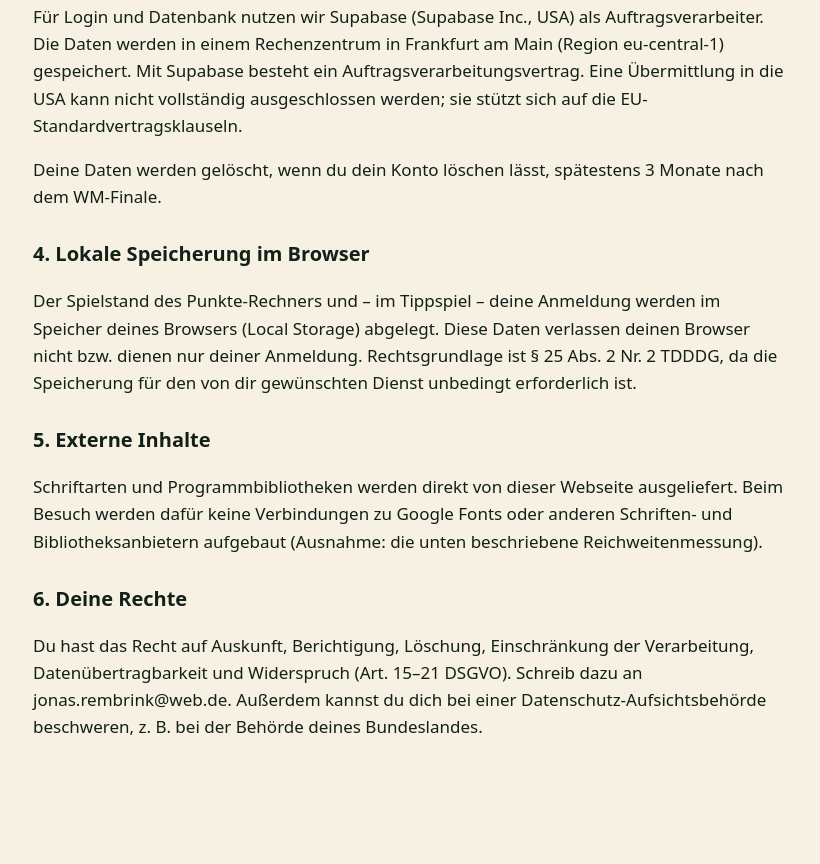
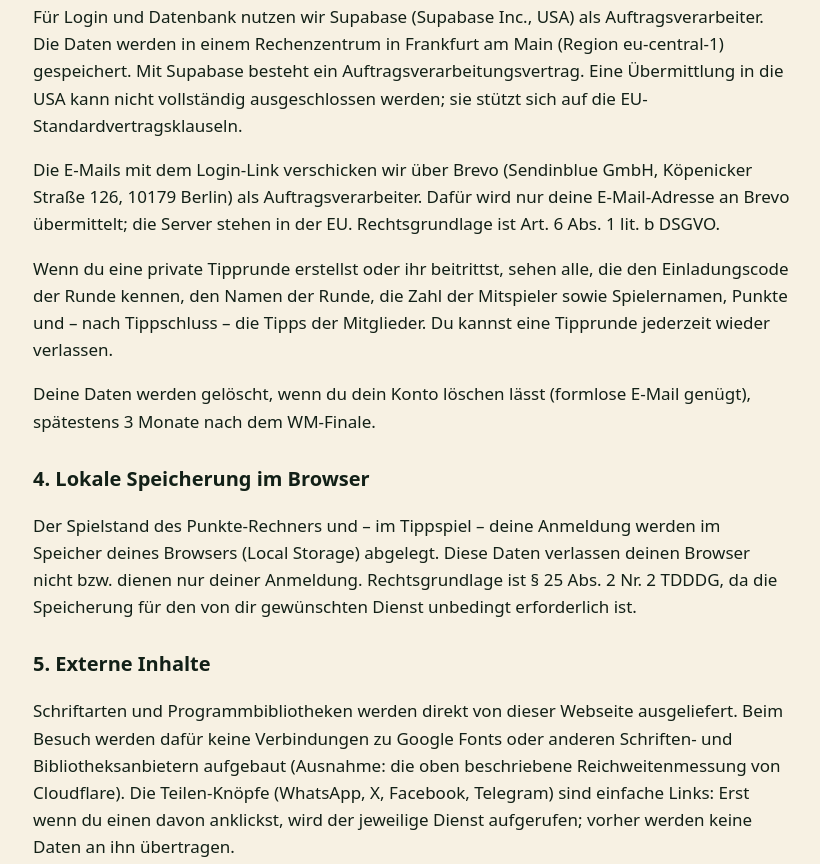
Before and after one commit to JonnyJonnyJo/darts-fanboard, a plain HTML site: page datenschutz.html in a window 1280 px wide. Shown: the part 1546-2410 px from the top of the page, without its empty margins (227-1047 px from the left). Before the commit the page ends 2367 px from the top, so only its background shows below. Drawn offline with Linux system fonts and the light colour scheme.

Commit message:
Add files via upload

```diff
--- a/datenschutz.html
+++ b/datenschutz.html
@@ -16,11 +16,13 @@
 <p>Wenn du am kostenlosen Tippspiel teilnimmst, verarbeiten wir deine E-Mail-Adresse (für den Login-Link oder die Anmeldung über Google), deinen selbst gewählten Spielernamen und deine Tipps. Der Spielername, deine Punkte und – nach Tippschluss – deine Tipps sind für andere Teilnehmer sichtbar. Rechtsgrundlage ist Art. 6 Abs. 1 lit. b DSGVO (Durchführung des Tippspiels nach den <a href="/teilnahmebedingungen.html">Teilnahmebedingungen</a>).</p>
 <p>Statt per E-Mail-Link kannst du dich auch mit deinem Google-Konto anmelden. Dann leitet dich die Seite zu Google (Google Ireland Limited, Gordon House, Barrow Street, Dublin 4, Irland) weiter; Google übermittelt uns nach deiner Zustimmung deine E-Mail-Adresse, deinen Namen und ggf. dein Profilbild. Wir nutzen davon nur die E-Mail-Adresse für dein Tippspiel-Konto. Für die Verarbeitung bei Google gilt die Datenschutzerklärung von Google (<a href="https://policies.google.com/privacy" rel="noopener">policies.google.com/privacy</a>). Rechtsgrundlage ist Art. 6 Abs. 1 lit. b DSGVO; die Google-Anmeldung ist freiwillig.</p>
 <p>Für Login und Datenbank nutzen wir Supabase (Supabase Inc., USA) als Auftragsverarbeiter. Die Daten werden in einem Rechenzentrum in Frankfurt am Main (Region eu-central-1) gespeichert. Mit Supabase besteht ein Auftragsverarbeitungsvertrag. Eine Übermittlung in die USA kann nicht vollständig ausgeschlossen werden; sie stützt sich auf die EU-Standardvertragsklauseln.</p>
-<p>Deine Daten werden gelöscht, wenn du dein Konto löschen lässt, spätestens 3 Monate nach dem WM-Finale.</p>
+<p>Die E-Mails mit dem Login-Link verschicken wir über Brevo (Sendinblue GmbH, Köpenicker Straße 126, 10179 Berlin) als Auftragsverarbeiter. Dafür wird nur deine E-Mail-Adresse an Brevo übermittelt; die Server stehen in der EU. Rechtsgrundlage ist Art. 6 Abs. 1 lit. b DSGVO.</p>
+<p>Wenn du eine private Tipprunde erstellst oder ihr beitrittst, sehen alle, die den Einladungscode der Runde kennen, den Namen der Runde, die Zahl der Mitspieler sowie Spielernamen, Punkte und – nach Tippschluss – die Tipps der Mitglieder. Du kannst eine Tipprunde jederzeit wieder verlassen.</p>
+<p>Deine Daten werden gelöscht, wenn du dein Konto löschen lässt (formlose E-Mail genügt), spätestens 3 Monate nach dem WM-Finale.</p>
 <h2>4. Lokale Speicherung im Browser</h2>
 <p>Der Spielstand des Punkte-Rechners und – im Tippspiel – deine Anmeldung werden im Speicher deines Browsers (Local Storage) abgelegt. Diese Daten verlassen deinen Browser nicht bzw. dienen nur deiner Anmeldung. Rechtsgrundlage ist § 25 Abs. 2 Nr. 2 TDDDG, da die Speicherung für den von dir gewünschten Dienst unbedingt erforderlich ist.</p>
 <h2>5. Externe Inhalte</h2>
-<p>Schriftarten und Programmbibliotheken werden direkt von dieser Webseite ausgeliefert. Beim Besuch werden dafür keine Verbindungen zu Google Fonts oder anderen Schriften- und Bibliotheksanbietern aufgebaut (Ausnahme: die unten beschriebene Reichweitenmessung).</p>
+<p>Schriftarten und Programmbibliotheken werden direkt von dieser Webseite ausgeliefert. Beim Besuch werden dafür keine Verbindungen zu Google Fonts oder anderen Schriften- und Bibliotheksanbietern aufgebaut (Ausnahme: die oben beschriebene Reichweitenmessung von Cloudflare). Die Teilen-Knöpfe (WhatsApp, X, Facebook, Telegram) sind einfache Links: Erst wenn du einen davon anklickst, wird der jeweilige Dienst aufgerufen; vorher werden keine Daten an ihn übertragen.</p>
 <h2>6. Deine Rechte</h2>
 <p>Du hast das Recht auf Auskunft, Berichtigung, Löschung, Einschränkung der Verarbeitung, Datenübertragbarkeit und Widerspruch (Art. 15–21 DSGVO). Schreib dazu an jonas.rembrink@web.de. Außerdem kannst du dich bei einer Datenschutz-Aufsichtsbehörde beschweren, z. B. bei der Behörde deines Bundeslandes.</p>
 </main></body></html>
```
